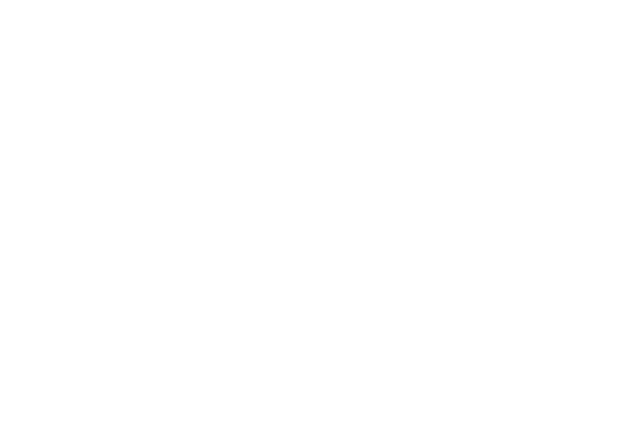
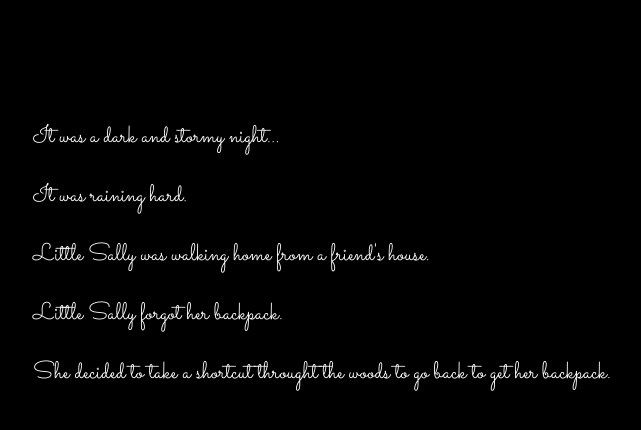
Before and after one commit to mhensz/fireside-story, a plain HTML site: page index.html in a window 1280 px wide. Shown: the whole page, without its empty margins (287-928 px from the left). Drawn offline with Linux system fonts and the light colour scheme.

Commit message:
change style

```diff
--- a/style1.css
+++ b/style1.css
@@ -1,6 +1,6 @@
 body {
     color: white;
-    bckground-color: black;
+    background-color: black;
     font-family: 'Sacramento', cursive;
     font-size: 150%;
     margin: 5em 25%;
```
